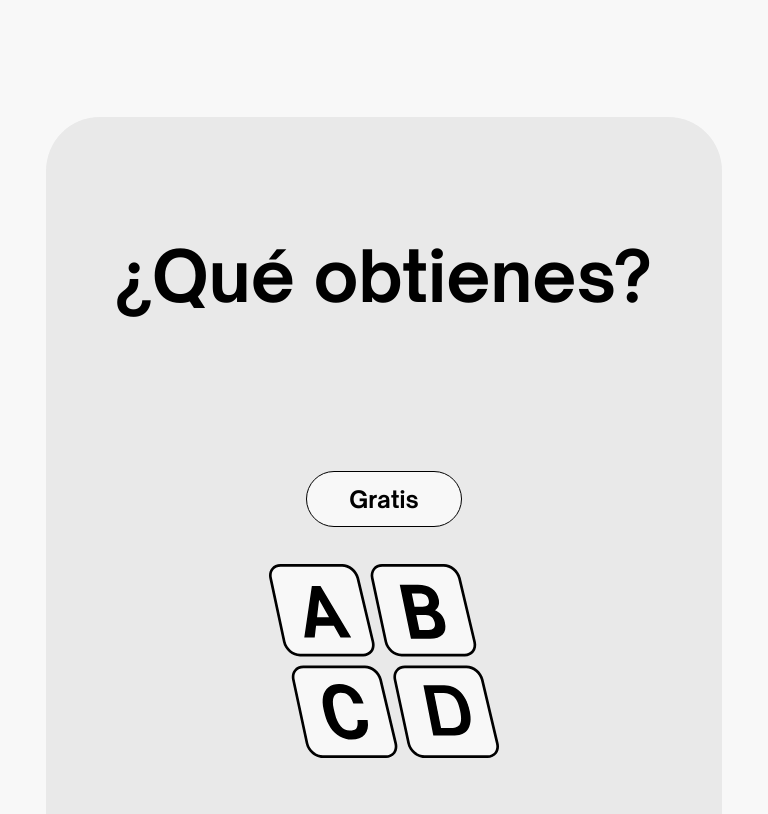
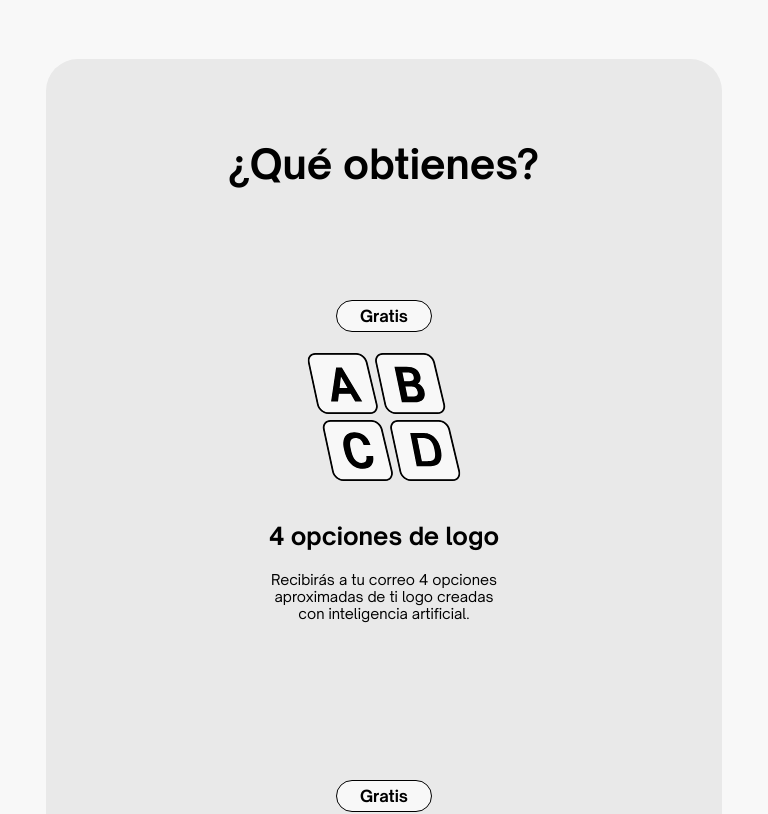
Before and after one commit to TheSerch07/Client-Wawo-Logos, a React (Vite) app: page / in a window 768 px wide. Shown: the part 3820-4634 px from the top of the page. Built offline with nearby package versions, Linux system fonts and the light colour scheme; the HTML template or start-up script is replaced by a standard one.

Commit message:
obtains full responsive

```diff
--- a/src/styles/Obtain.module.css
+++ b/src/styles/Obtain.module.css
@@ -48,7 +48,7 @@
         margin-bottom: 20vw;
         /* background-color: black; */
         height: 72vw;
-        width: 65vw;
+        width: 85vw;
         justify-content: space-between;
     }
 
@@ -66,7 +66,7 @@
 
     .h2 {
         /* background-color: black; */
-        width: 65vw;
+        width: 85vw;
         /* font-size: 1.5rem; */
         font-size: 5.5vw;
     }
@@ -85,5 +85,34 @@
 }
 
 @media (min-width: 480px) and (max-width: 914px) {
+    .mainObtain {
+        margin-bottom: 7rem;
+        height: 21rem;
+        width: 23rem;
+        justify-content: space-between;
+    }
 
+    .divPrice {
+        box-sizing: border-box;
+        height: 2rem;
+        width: 6rem;
+        border-radius: 1rem;
+        font-size: 1rem;
+    }
+
+    .img {
+        width: 10rem;
+        max-height: 8rem;
+    }
+
+    .h2 {
+        width: 23rem;
+        font-size: 1.5rem;
+    }
+
+    .p {
+        margin-top: 0;
+        width: 15rem;
+        font-size: .9rem;
+    }
 }
--- a/src/styles/Obtains.module.css
+++ b/src/styles/Obtains.module.css
@@ -78,3 +78,52 @@
         height: 390vw;
     }
 }
+
+@media (min-width: 480px) and (max-width: 914px) {
+    .mainObtains {
+        margin-top: 5rem;
+        width: 88vw;
+        /* height: 3620px; */
+        /* height: 770vw; */
+        height: 227rem;
+        border-radius: 2rem;
+    }
+
+    .title {
+        font-size: 40px;
+        margin-top: 5rem;
+        margin-bottom: 7rem;
+    }
+
+    .eachObtain {
+        display: flex;
+        flex-direction: column;
+        justify-content: space-between;
+        width: 70vw;
+        height: 770vw;
+    }
+
+    .obtain {
+        width: 70vw;
+        flex-direction: row;
+        flex-wrap: wrap;
+        align-content: space-between;
+    }
+
+    .obtainResponsive {
+        display: flex;
+        /* align-content: space-between; */
+        /* width: 70vw; */
+        /* height: 1400px; */
+        /* height: 300vw; */
+        height: 88rem;
+    }
+
+    .obtainResponsiveTwo {
+        display: flex;
+        /* align-content: space-between; */
+        /* height: 1866px; */
+        /* height: 390vw; */
+        height: 117rem;
+    }
+}
```
